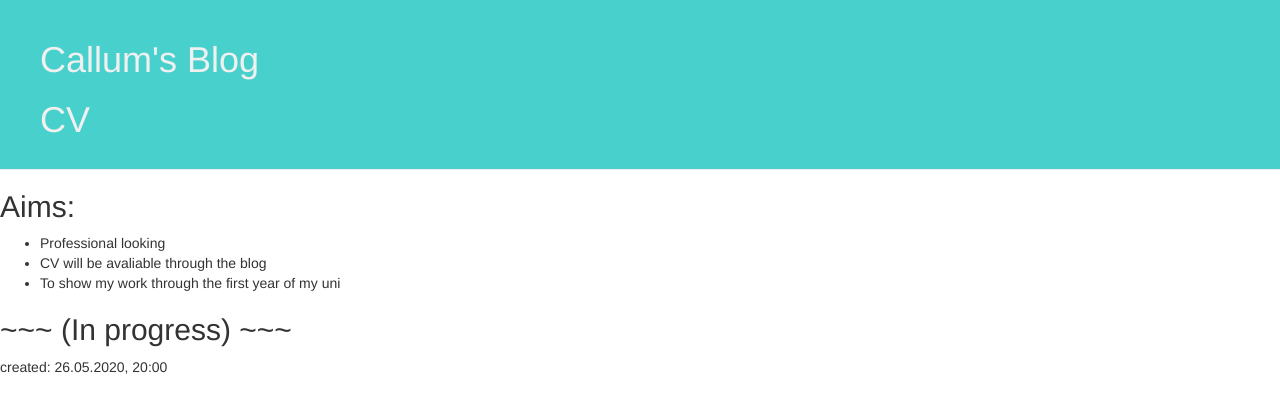
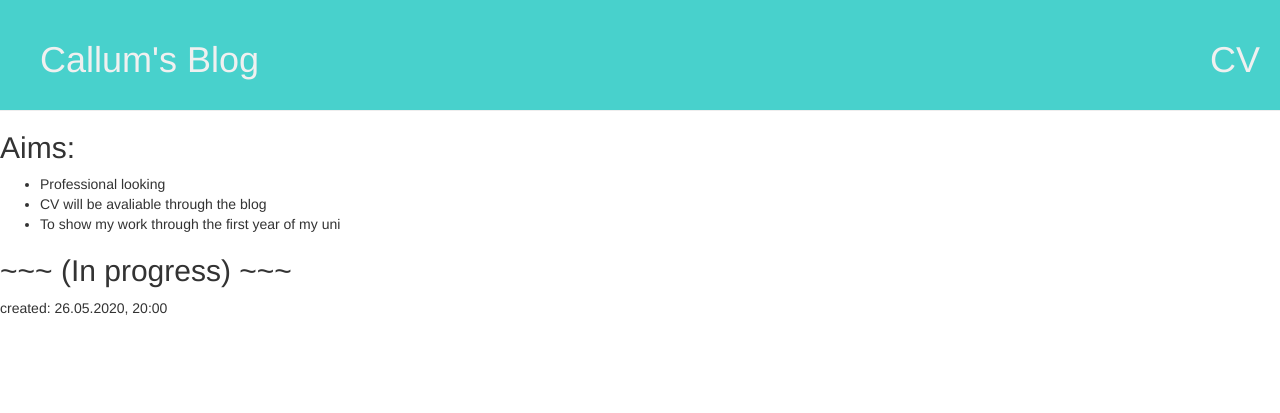
Before and after one commit to CallumNailer/my-first-blog, a Django app: page / in a window 1280 px wide. Shown: the top 413 px of the page. Run offline with Django 3.2, Linux system fonts and the light colour scheme; data that the repository does not hold is empty; some libraries are stand-ins or nearby versions.

Commit message:
debugging css

```diff
--- a/blog/static/css/blog.css
+++ b/blog/static/css/blog.css
@@ -44,3 +44,8 @@
 .post h2 a, .post h2 a:visited {
     color: #000000;
 }
+
+#cv_link {
+  float: right;
+  margin-top: -50px;
+}
```
